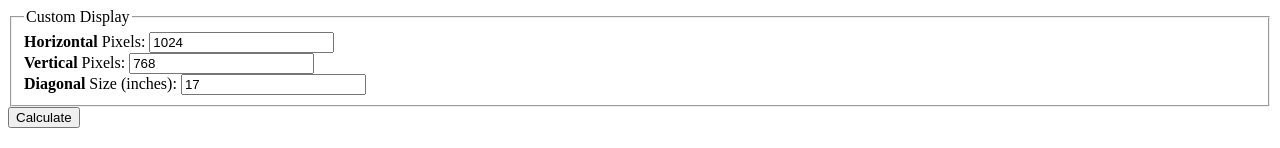
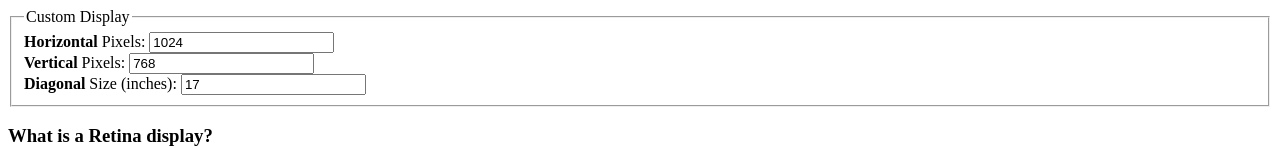
Before and after one commit to thecasualpenguin/retina, a plain HTML site: page index.html in a window 1280 px wide. Shown: the top 148 px of the page. Drawn offline with nearby package versions, Linux system fonts and the light colour scheme.

Commit message:
enabled calculation on the fly instead of manually needing to press "calculate" button

```diff
--- a/index.html
+++ b/index.html
@@ -35,7 +35,6 @@
 						/></label>
 					</div>
 				</fieldset>
-				<input name="calculate" type="button" value="Calculate" />
 
 				<article>
 					<h1>What is a Retina display?</h1>
--- a/script.js
+++ b/script.js
@@ -6,7 +6,6 @@ let formInputs = document.getElementById("customDevice").elements;
 handleCalculate();
 
 // attach listeners
-formInputs["calculate"].addEventListener("click", handleCalculate);
 addEventListener("keyup", handleCalculate);
 addEventListener("keydown", handleCalculate); // in case you hold it and don't release
 
```
